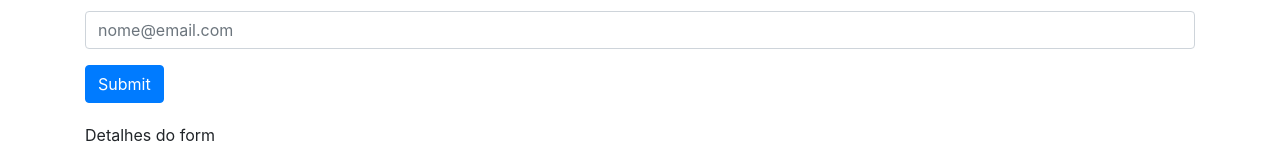
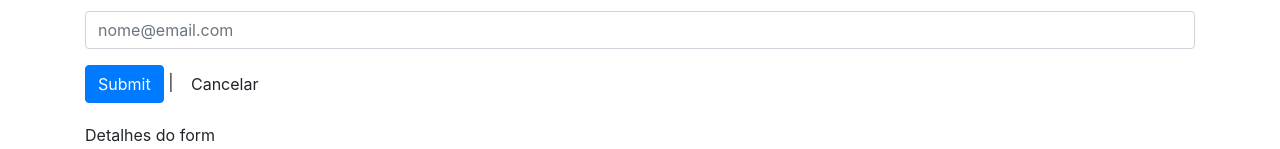
Before and after one commit to youssfbr/template-driven-form, an Angular app: page /dataForm in a window 1280 px wide. Shown: the part 163-312 px from the top of the page. Built offline with nearby package versions, Linux system fonts and the light colour scheme.

Commit message:
Adicionando botao Cancelar no formulário

```diff
--- a/src/app/data-form/data-form.component.html
+++ b/src/app/data-form/data-form.component.html
@@ -7,6 +7,7 @@
         <label for="email">E-mail</label>
         <input type="email" class="form-control"  formControlName="email" id="email" placeholder="nome@email.com">
     </div>
-      <button type="submit" class="btn btn-primary">Submit</button>
+      <button type="submit" class="btn btn-primary">Submit</button> |
+      <button type="submit" class="btn" (click)="resetar()">Cancelar</button>
       <app-form-debug [form]="formulario"></app-form-debug>
 </form>
```
